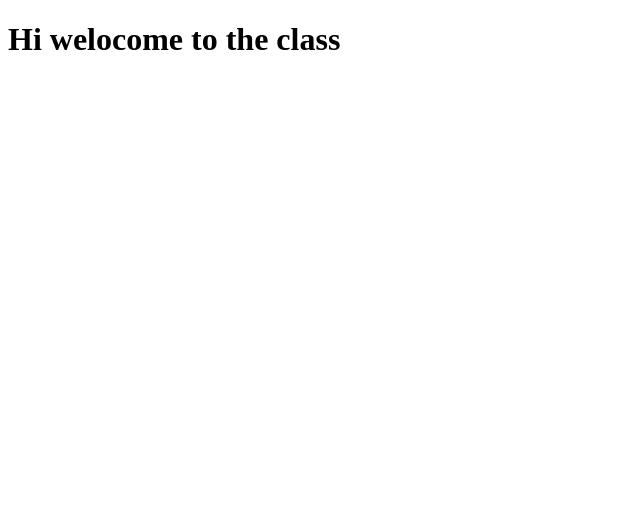
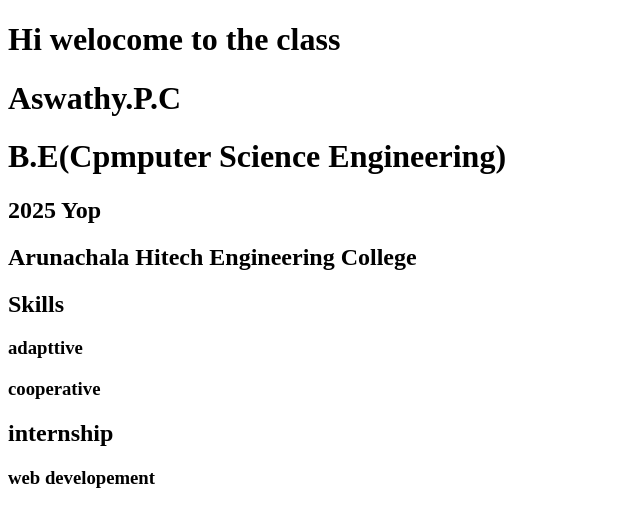
Before and after one commit to Aswathykala/flip-project, a plain HTML site: page index.html in a window 1280 px wide. Shown: the whole page, without its empty margins (0-640 px from the left). Drawn offline with Linux system fonts and the light colour scheme.

Commit message:
Update index.html

```diff
--- a/index.html
+++ b/index.html
@@ -10,6 +10,20 @@
     <h1>
     Hi welocome to the class
     </h1>
+    <h1>Aswathy.P.C</h1>
+    <h1>B.E(Cpmputer Science Engineering)</h1>
+    <h2>2025 Yop</h2>
+
+
+
+    <h2>Arunachala Hitech Engineering College</h2>
+
+    <h2>Skills
+        <h3>adapttive</h3>
+        <h3>cooperative</h3>
+    </h2>
+    <h2>internship</h2>
+    <h3>web developement</h3>
 
 </body>
 </html>
```
